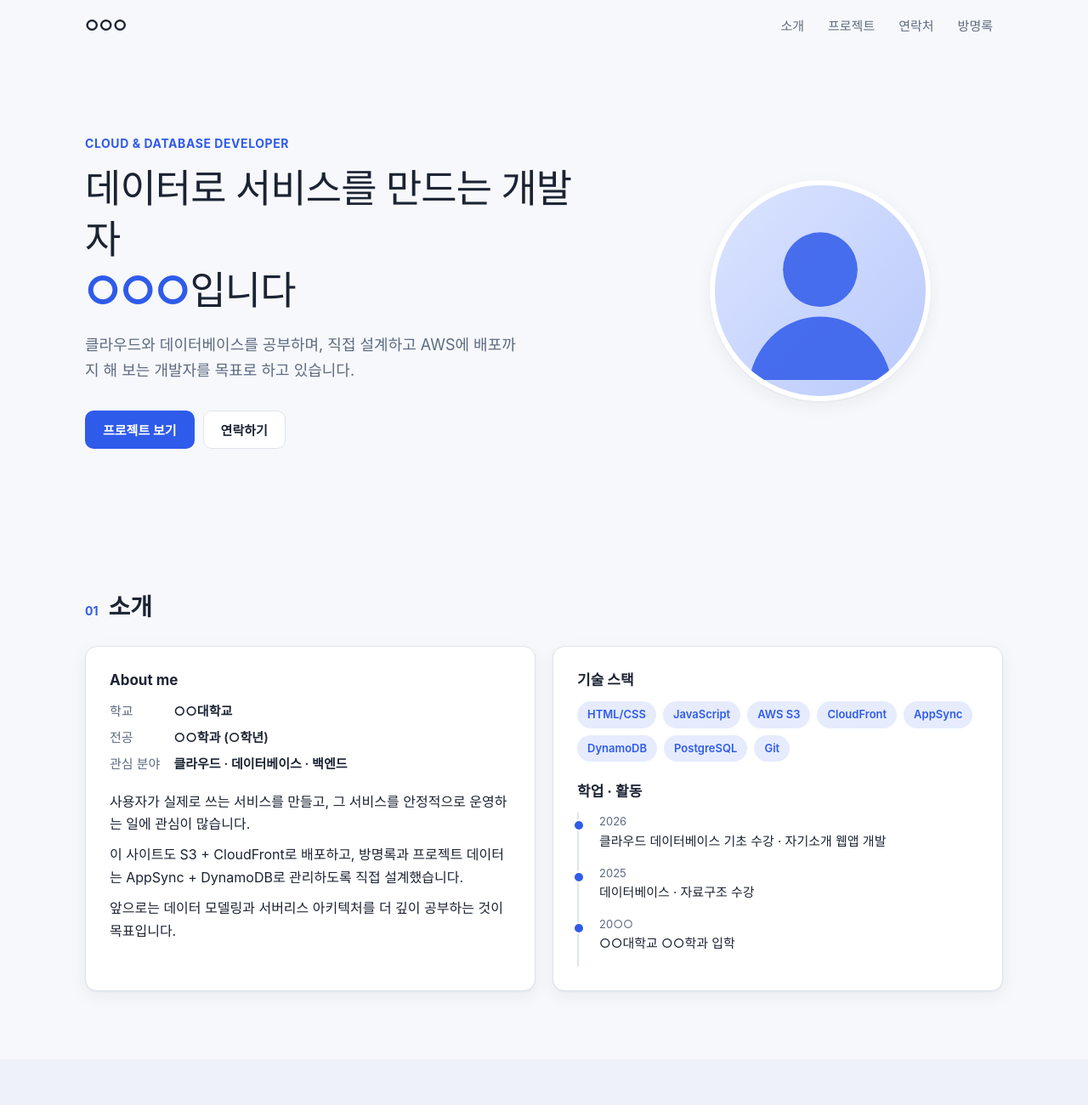
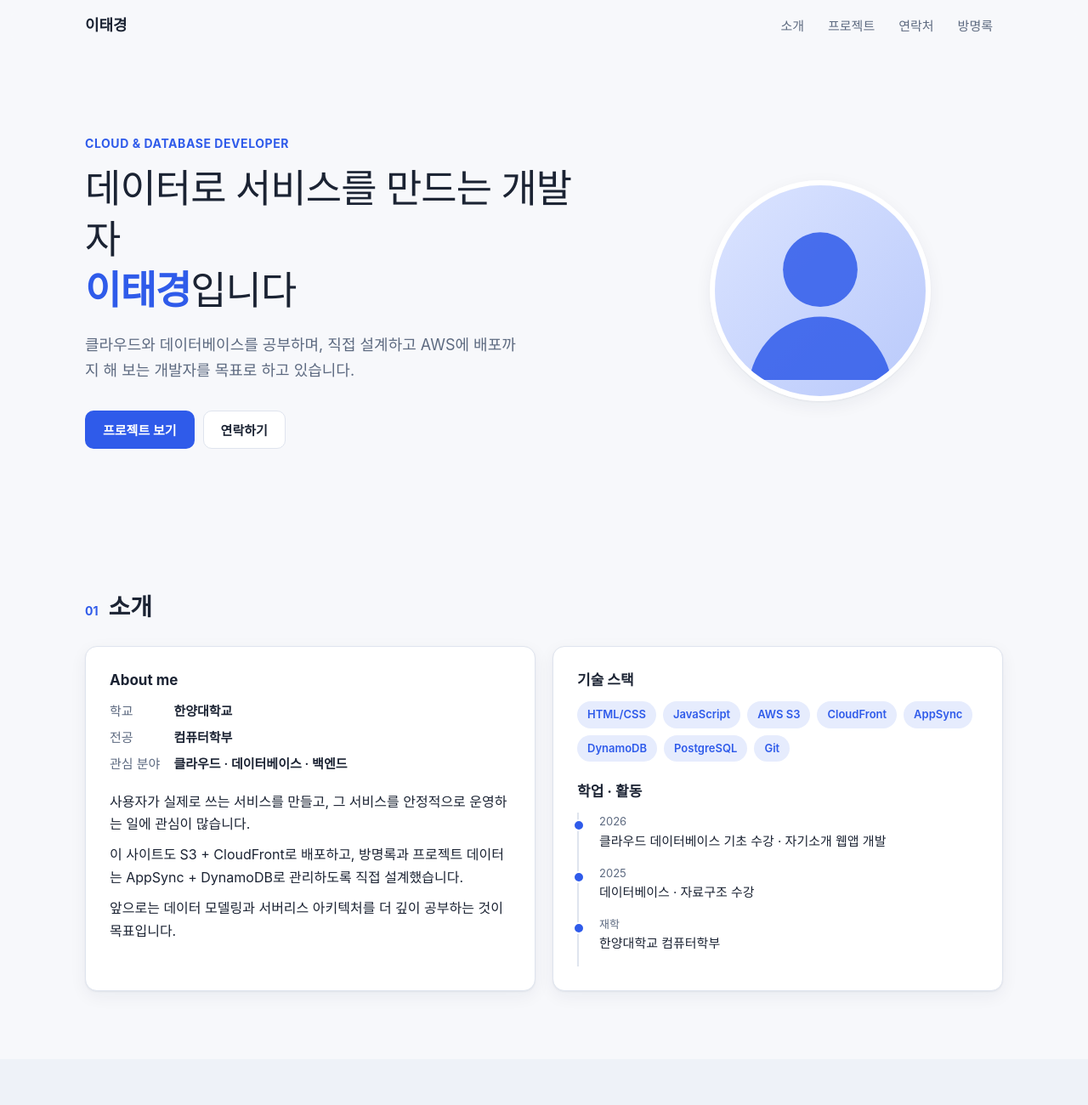
Before and after one commit to 2tae055/self-intro-webapp, a plain HTML site: page index.html in a window 1280 px wide. Shown: the top 1300 px of the page at 85% size. Drawn offline with Linux system fonts and the light colour scheme; a web font is replaced by a local one.

Commit message:
내 정보 반영: 한양대학교 컴퓨터학부 이태경
Co-Authored-By: Claude Opus 5.5 <noreply@anthropic.com>

```diff
--- a/index.html
+++ b/index.html
@@ -3,8 +3,8 @@
 <head>
   <meta charset="utf-8">
   <meta name="viewport" content="width=device-width, initial-scale=1">
-  <title>자기소개 | ○○○</title>
-  <meta name="description" content="클라우드와 데이터베이스를 공부하는 개발자 ○○○의 자기소개 웹앱">
+  <title>자기소개 | 이태경</title>
+  <meta name="description" content="클라우드와 데이터베이스를 공부하는 개발자 이태경의 자기소개 웹앱">
   <link rel="preconnect" href="https://cdn.jsdelivr.net">
   <link rel="stylesheet" href="https://cdn.jsdelivr.net/gh/orioncactus/pretendard@v1.3.9/dist/web/static/pretendard.min.css">
   <link rel="stylesheet" href="css/style.css">
@@ -13,7 +13,7 @@
   <!-- 상단 고정 내비게이션 -->
   <header class="nav" id="nav">
     <div class="nav-inner">
-      <a class="logo" href="#home" data-bind="name">○○○</a>
+      <a class="logo" href="#home" data-bind="name">이태경</a>
       <nav>
         <ul class="nav-links">
           <li><a href="#about">소개</a></li>
@@ -31,7 +31,7 @@
       <div class="container hero-inner">
         <div class="hero-text">
           <p class="eyebrow" data-bind="role">Cloud &amp; Database Developer</p>
-          <h1><span data-bind="headline">데이터로 서비스를 만드는 개발자</span><br><strong data-bind="name">○○○</strong>입니다</h1>
+          <h1><span data-bind="headline">데이터로 서비스를 만드는 개발자</span><br><strong data-bind="name">이태경</strong>입니다</h1>
           <p class="lead" data-bind="summary">직접 설계하고 AWS에 배포까지 해 보는 개발자를 목표로 공부하고 있습니다.</p>
           <div class="hero-actions">
             <a class="btn btn-primary" href="#projects">프로젝트 보기</a>
@@ -125,7 +125,7 @@
   </main>
 
   <footer class="footer">
-    <p>© <span id="year"></span> <span data-bind="name">○○○</span> · Hosted on AWS S3 + CloudFront</p>
+    <p>© <span id="year"></span> <span data-bind="name">이태경</span> · Hosted on AWS S3 + CloudFront</p>
   </footer>
 
   <!-- 프로젝트 상세 모달 -->
--- a/js/data.js
+++ b/js/data.js
@@ -1,12 +1,12 @@
-// ✏️ 내 정보는 이 파일만 고치면 사이트 전체에 반영됩니다. (○○○ 부분을 바꾸세요)
+// ✏️ 내 정보는 이 파일만 고치면 사이트 전체에 반영됩니다.
 window.PROFILE = {
-  name: '○○○',
+  name: '이태경',
   role: 'Cloud & Database Developer',
   headline: '데이터로 서비스를 만드는 개발자',
   summary: '클라우드와 데이터베이스를 공부하며, 직접 설계하고 AWS에 배포까지 해 보는 개발자를 목표로 하고 있습니다.',
   facts: [
-    ['학교', '○○대학교'],
-    ['전공', '○○학과 (○학년)'],
+    ['학교', '한양대학교'],
+    ['전공', '컴퓨터학부'],
     ['관심 분야', '클라우드 · 데이터베이스 · 백엔드']
   ],
   about: [
@@ -18,12 +18,12 @@ window.PROFILE = {
   timeline: [
     ['2026', '클라우드 데이터베이스 기초 수강 · 자기소개 웹앱 개발'],
     ['2025', '데이터베이스 · 자료구조 수강'],
-    ['20○○', '○○대학교 ○○학과 입학']
+    ['재학', '한양대학교 컴퓨터학부']
   ],
-  email: 'your.email@example.com',
+  email: '2tae055@hanyang.ac.kr',
   links: [
-    ['GitHub', 'https://github.com/'],
-    ['기술 블로그', 'https://velog.io/']
+    ['GitHub', 'https://github.com/2tae055'],
+    ['이 사이트 소스', 'https://github.com/2tae055/self-intro-webapp']
   ]
 };
 
@@ -35,7 +35,7 @@ window.SAMPLE_PROJECTS = [
     stack: ['HTML/CSS', 'JavaScript', 'S3', 'CloudFront', 'AppSync', 'DynamoDB'],
     description: '원페이지 자기소개 사이트를 서버리스로 구축. S3 정적 호스팅을 CloudFront(OAC)로만 노출하고, 방명록·프로젝트 데이터는 AppSync GraphQL API와 DynamoDB로 관리.',
     result: '서버 없이 HTTPS 배포와 데이터 저장을 구현했고, 정적 호스팅과 API 계층을 분리하는 구조를 익혔습니다.',
-    githubUrl: 'https://github.com/', thumbnail: ''
+    githubUrl: 'https://github.com/2tae055/self-intro-webapp', thumbnail: ''
   },
   {
     id: 'p2', title: '동네 도서관 대출 DB', period: '2026.05 ~ 2026.06', startDate: '2026-05-01',
```
